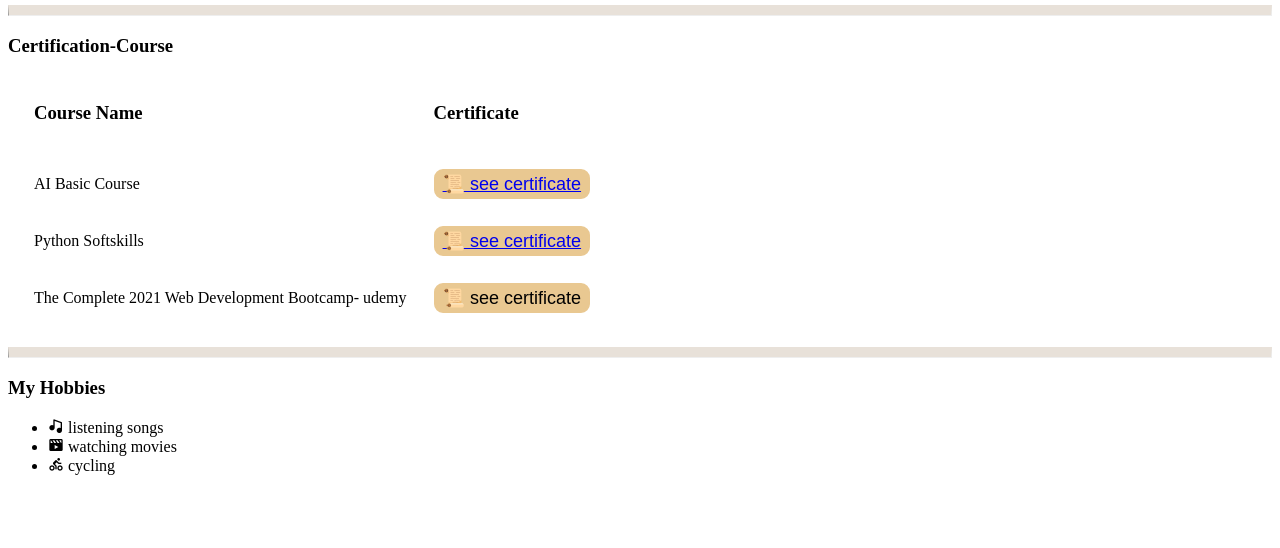
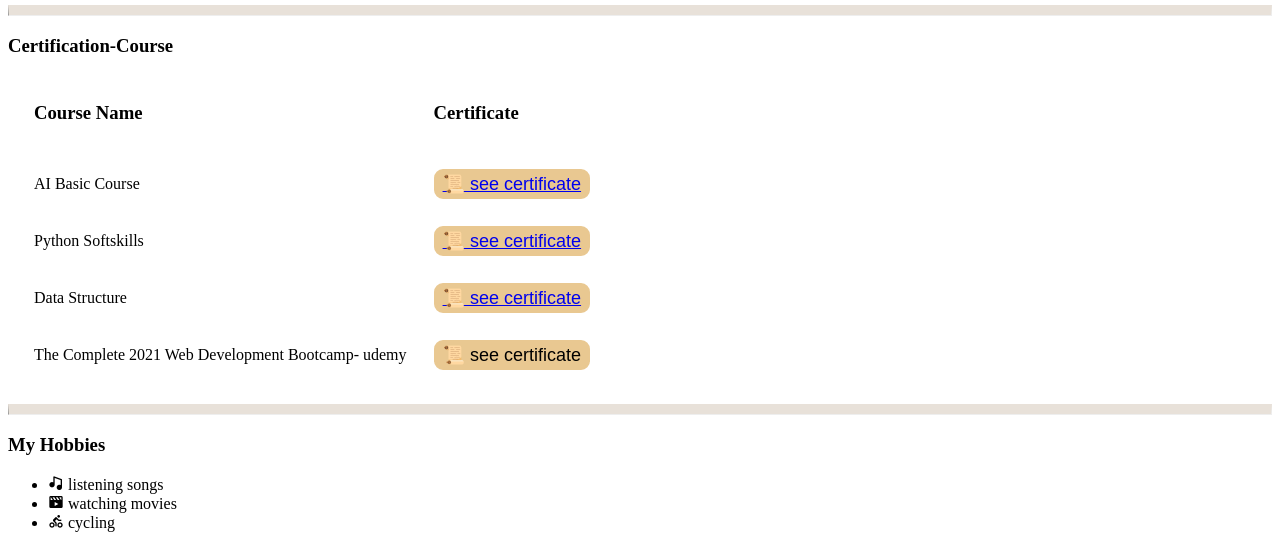
Before and after one commit to adityavpawar/resume, a plain HTML site: page index.html in a window 1280 px wide. Shown: the part 1163-1711 px from the top of the page. Before the commit the page ends 1654 px from the top, so only its background shows below. Drawn offline with nearby package versions, Linux system fonts and the light colour scheme.

Commit message:
update index.html

```diff
--- a/index.html
+++ b/index.html
@@ -172,12 +172,19 @@
                 <td>Python Softskills</td>
                 <td><button type="button"> <a href="python.pdf" type="application/pdf" target="_blank"> 📜 see certificate</a></button> </td>
             </tr>
+
+            <tr>
+                <td>Data Structure</td>
+                <td><button type="button"> <a href="data.pdf" type="application/pdf" target="_blank"> 📜 see certificate</a></button> </td>
+            </tr>
+
             <tr>
                 <td>The Complete 2021 Web
                     Development Bootcamp-
                      udemy</td>
                      <td> <button type="button" href="" value="click here" onclick="button()">📜 see certificate</button> </td>
             </tr>
+
 
          </table>
       </div>
```
